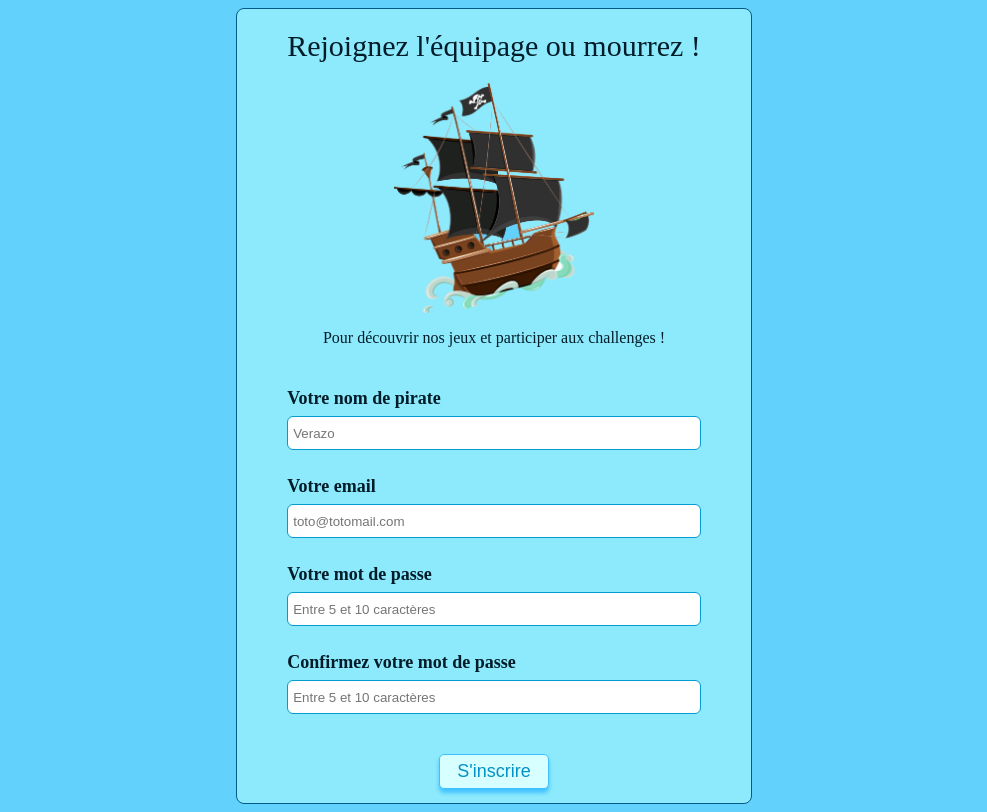
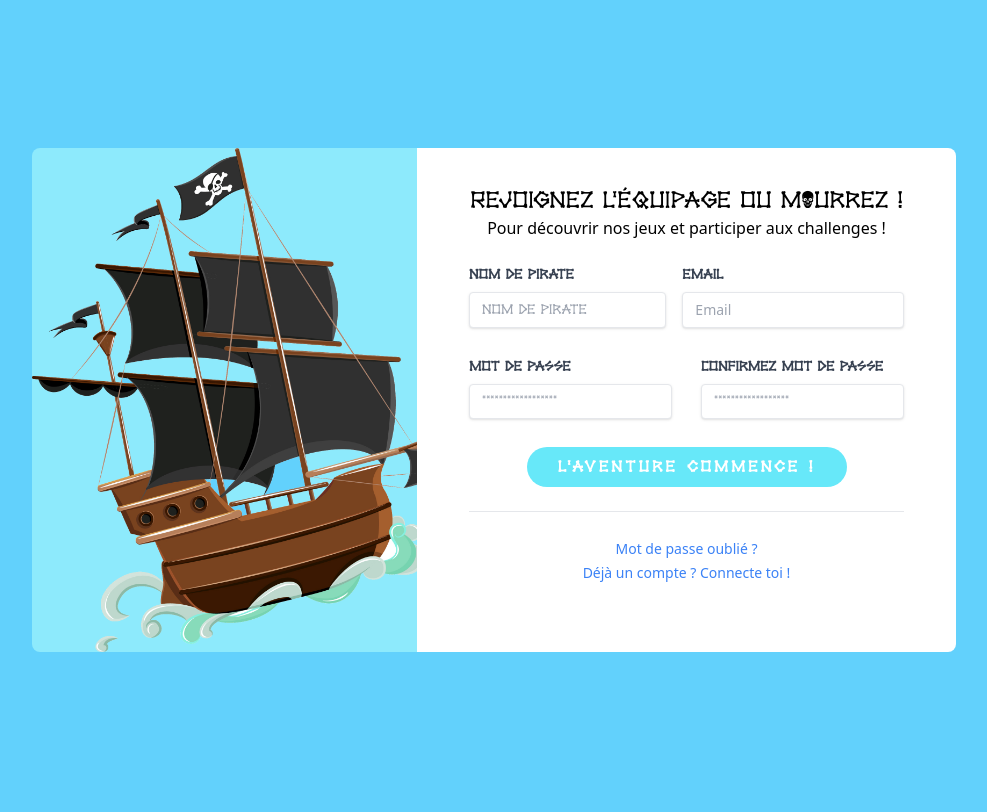
Before and after one commit to zozo404/projet_verazo, a PHP site: page /inscription.html in a window 1280 px wide. Shown: the whole page, without its empty margins (146-1133 px from the left). After the commit the page ends 652 px from the top, so only its background shows below. Run offline with PHP 8.4, Linux system fonts and the light colour scheme; some libraries are stand-ins or nearby versions.

Commit message:
:fire: :art: | nouvelles pages inscription/connexion FRONT-END

```diff
--- a/assets/css/inscription.css
+++ b/assets/css/inscription.css
@@ -1,105 +1,18 @@
 body{
-
-background: #62D1FC;
-font-family: Montserrat, "sans-serif";
-display: flex;
-justify-content: center;
-color: #001C28;
+    background-color: #62d1fc;
+}
+.register-spacing{
+    letter-spacing: 3px;
+}
+/* font police */
+@font-face {
+    font-family: 'xbonesregular';
+    src: url('../fonts/xbones-webfont.woff2') format('woff2'),
+         url('../fonts/xbones-webfont.woff') format('woff');
+    font-weight: normal;
+    font-style: normal;
 
 }
-
-
-.inscription_container{
-
-background: #8DEAFC;
-display: flex;
-flex-direction: column;
-border: 1px solid #015B87;
-border-radius: 8px;
-padding: 0 50px 0 50px;
-
+.font-xbones{
+    font-family: 'xbonesregular';
 }
-
-
-h1 {
-
-font-weight: 100;
-text-align: center;
-font-size: 30px;
-
-}
-
-
-.connexion_deco{
-
-    display: flex;
-    justify-content: center;
-    align-content: center;
-
-
-
-}
-
-
-
-p {
-
-font-weight: 300;
-text-align: center;
-
-}
-
-
-form div {
-
-width: 100%;
-min-height: 63px;
-margin-top: 25px;
-display: flex;
-flex-direction: column;
-
-}
-
-
-form input {
-
-height: 30px;
-border: 1px solid #049AD2;
-border-radius: 6px;
-padding-left: 5px;
-
-}
-
-
-form label {
-
-margin-bottom: 7px;
-font-weight: 800;
-font-size: 18px;
-
-}
-
-
-.inscription_btn{
-
-display: flex;
-justify-content: center;
-align-items: center;
-
-}
-
-
-form button {
-
-    width: 110px;
-    max-width: 160px;
-    height: 35px;
-    font-weight: 500;
-    font-size: 18px;
-    background: #D8FFFF;
-    border: #40C1FF solid 1px;
-    border-radius: 5px;
-    box-shadow: 0px 4px 4px 0px #40C1FF;
-    color: #0491C6;
-
-}
--- a/inscription.html
+++ b/inscription.html
@@ -1,66 +1,111 @@
-<!DOCTYPE html>
-<html lang="en">
+<!doctype html>
+<html lang="fr">
 <head>
-    <meta charset="UTF-8">
+    <meta charset="utf-8">
     <meta http-equiv="X-UA-Compatible" content="IE=edge">
-    <meta name="viewport" content="width=device-width, initial-scale=1.0">
-    <link rel="stylesheet" type="text/css"  href="./assets/css/inscription.css">
+    <meta name="viewport" content="width=device-width, initial-scale=1">
+    <link rel="stylesheet" href="assets/css/inscription.css">
+    <script src="https://cdn.tailwindcss.com"></script>
 	<title>Inscription Verazo</title>
+
 </head>
-<body>
-
-<div class="inscription_container">
-
-    <h1>Rejoignez l'équipage ou mourrez !</h1>
-
-    <div class="connexion_deco">
-
-        <img src="img/navire.png" alt="" style="width:200px"; height="230px">
-
-
+<body class="h-screen overflow-hidden flex items-center justify-center">
+    <body class="font-mono bg-gray-400">
+		<!-- Container -->
+		<div class="container mx-auto">
+			<div class="flex justify-center px-6 my-12">
+				<!-- Row -->
+				<div class="w-full xl:w-3/4 lg:w-11/12 flex">
+					<!-- Col -->
+					<div
+						class="w-full h-auto bg-gray-400 hidden lg:block lg:w-5/12 bg-cover rounded-l-lg"
+						style="background-image: url('img/navire.png')"
+					></div>
+					<!-- Col -->
+					<div class="w-full lg:w-7/12 bg-white p-5 rounded-lg lg:rounded-l-none font-bleu">
+						<h3 class="pt-4 text-2xl text-center font-xbones">Rejoignez l'équipage ou m}urrez !</h3>
+						<p class="text-center">Pour découvrir nos jeux et participer aux challenges !</p>
+						<form class="px-8 pt-6 pb-8 mb-4 bg-white rounded">
+							<div class="mb-4 md:flex md:justify-between">
+								<div class="mb-4 md:mr-2 md:mb-0">
+									<label class="block mb-2 text-sm font-bold text-gray-700 font-xbones" for="firstName">
+										Nom de pirate
+									</label>
+									<input
+										class="w-full px-3 py-2 text-sm leading-tight text-gray-700 border rounded shadow appearance-none focus:outline-none focus:shadow-outline font-xbones"
+										id="firstName"
+										type="text"
+										placeholder="Nom de pirate"
+									/>
+								</div>
+								<div class="md:ml-2">
+									<label class="block mb-2 text-sm font-bold text-gray-700 font-xbones" for="email">
+										Email
+									</label>
+									<input
+										class="w-full px-3 py-2 mb-3 text-sm leading-tight text-gray-700 border rounded shadow appearance-none focus:outline-none focus:shadow-outline"
+										id="email"
+										type="email"
+										placeholder="Email"
+									/>
+								</div>
 							</div>
 
-    <p>Pour découvrir nos jeux et participer aux challenges !</p>
-
-        <form action="" method="post">
-
-            <div>
-                <label for="">Votre nom de pirate</label>
-                <input type="text" id="inscription_pseudo" placeholder="Verazo" required>
-
+							<div class="mb-4 md:flex md:justify-between">
+								<div class="mb-4 md:mr-2 md:mb-0">
+									<label class="block mb-2 text-sm font-bold text-gray-700 font-xbones" for="password">
+										Mot de passe
+									</label>
+									<input
+										class="w-full px-3 py-2 mb-3 text-sm leading-tight text-gray-700 border rounded shadow appearance-none focus:outline-none focus:shadow-outline font-xbones"
+										id="password"
+										type="password"
+										placeholder="******************"
+									/>
+									<p class="text-xs italic text-red-500 font-xbones hidden">Mettez votre mot de passe.</p>
 								</div>
-
-
-            <div>
-                <label for="">Votre email</label>
-                <input type="text" id="inscription_email" placeholder="toto@totomail.com" required>
-
+								<div class="md:ml-2">
+									<label class="block mb-2 text-sm font-bold text-gray-700 font-xbones" for="c_password">
+										Confirmez mot de passe
+									</label>
+									<input
+										class="w-full px-3 py-2 mb-3 text-sm leading-tight text-gray-700 border rounded shadow appearance-none focus:outline-none focus:shadow-outline font-xbones"
+										id="c_password"
+										type="password"
+										placeholder="******************"
+									/>
 								</div>
-
-
-            <div>
-                <label for="">Votre mot de passe</label>
-                <input type="text" id="" placeholder="Entre 5 et 10 caractères" required>
-
 							</div>
-
-            <div>
-                <label for="">Confirmez votre mot de passe</label>
-                <input type="text" id="" placeholder="Entre 5 et 10 caractères" required>
-
+							<div class="mb-6 text-center">
+								<button
+									class="w-80 px-4 py-2 font-bold text-white bg-cyan-300 color-black rounded-full hover:bg-cyan-400 focus:outline-none focus:shadow-outline font-xbones register-spacing text-black"
+									type="button"
+								>
+									L'aventure commence !
+								</button>
 							</div>
-
-
-            <div class="inscription_btn">
-                <button type="submit">S'inscrire</button>
+							<hr class="mb-6 border-t" />
+							<div class="text-center">
+								<a
+									class="inline-block text-sm text-blue-500 align-baseline hover:text-blue-800"
+									href="#"
+								>
+									Mot de passe oublié ?
+								</a>
 							</div>
-
-
+							<div class="text-center">
+								<a
+									class="inline-block text-sm text-blue-500 align-baseline hover:text-blue-800"
+									href="/connexion.html"
+								>
+									Déjà un compte ? Connecte toi !
+								</a>
+							</div>
 						</form>
-
-
-
 					</div>
-
+				</div>
+			</div>
+		</div>
+	</body>
 </body>
 </html>
```
Also changed, not shown: assets/css/connexion.css (+12 -173 lines), connexion.html (+98 -48 lines). Lines whose indentation alone changed are shown as unchanged.
